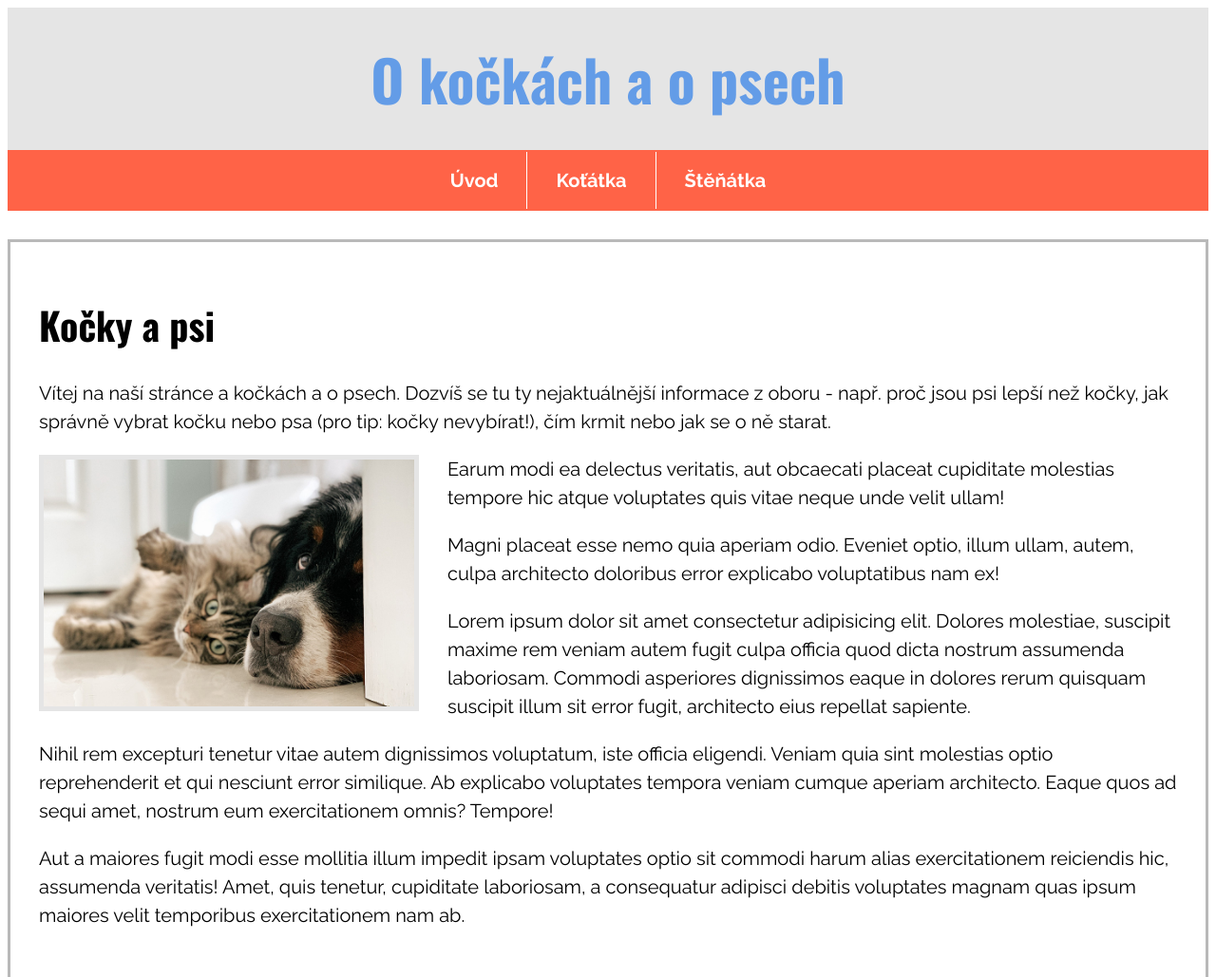
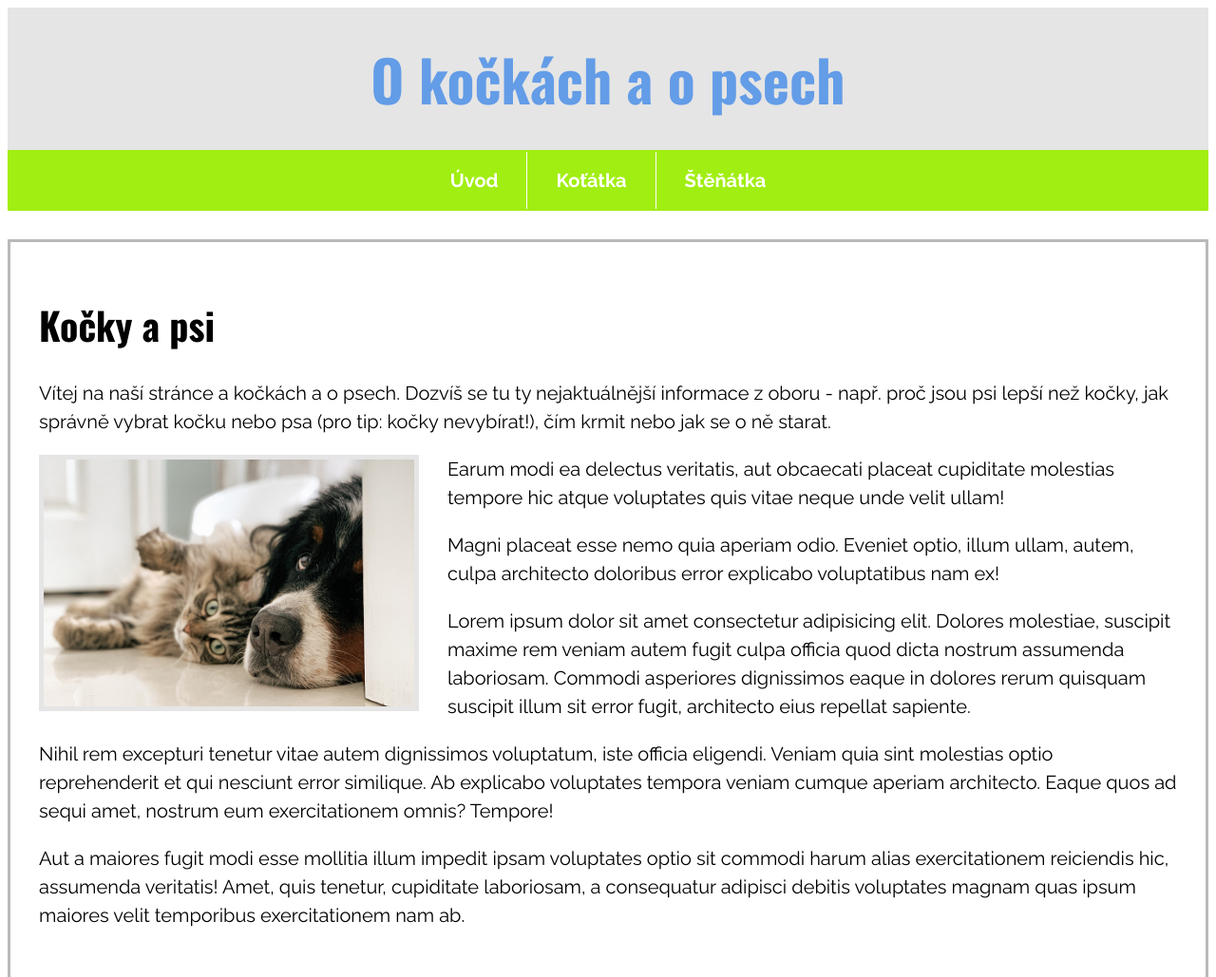
Before and after one commit to PetraWie/zaverecny-projekt-Lenka, an Eleventy site: page index.html in a window 1280 px wide. Shown: the top 1029 px of the page at 95% size. Built offline with nearby package versions, Linux system fonts and the light colour scheme; Eleventy itself is replaced by a stand-in of ours; files that its build step writes are made by us from their sources.

Commit message:
zmena barvy menu

```diff
--- a/css/style.css
+++ b/css/style.css
@@ -29,7 +29,7 @@ h1, h2, h3, h4, h5, h6 {
 }
 
 .menu {
-  background-color: #ff6347;
+  background-color: #a1ee12;
 }
 
 .menu__list {
```
